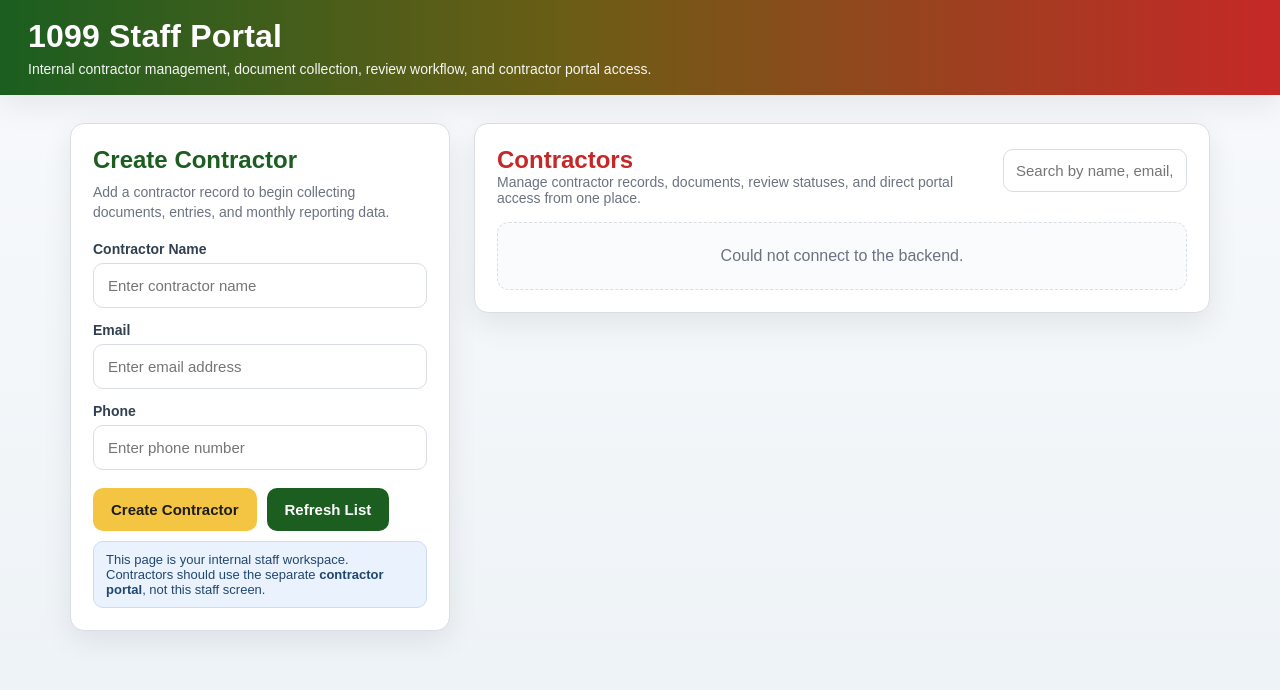
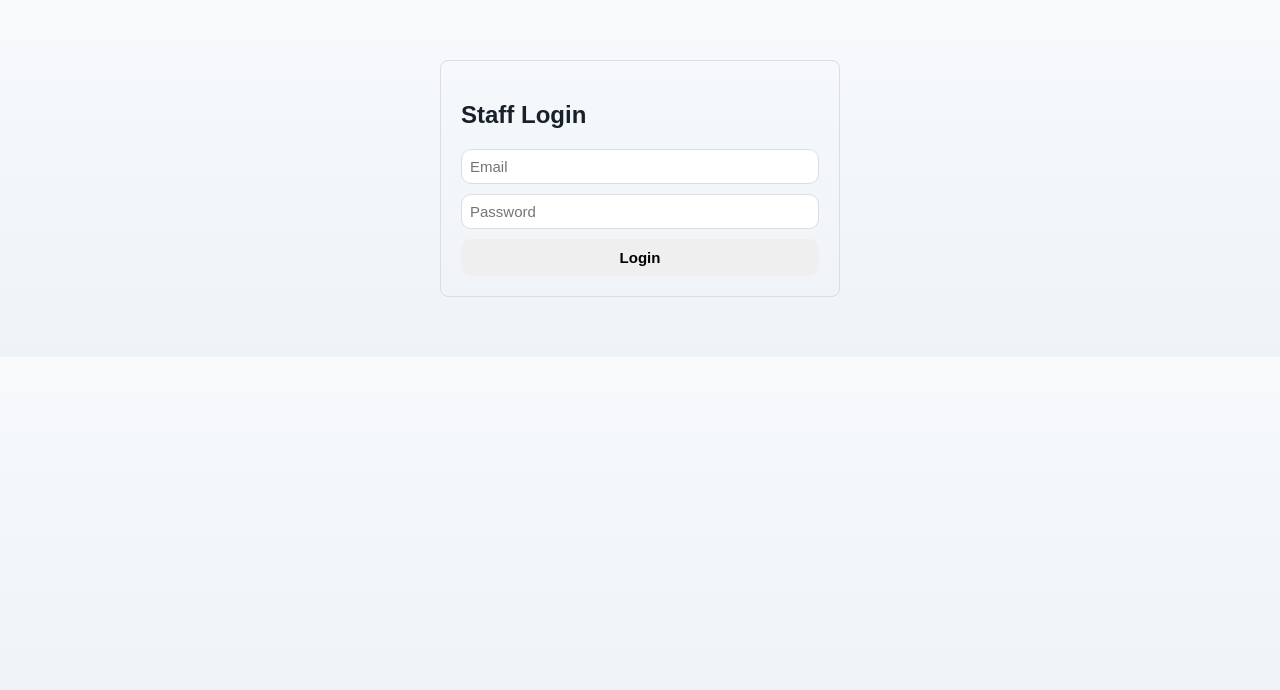
Before and after one commit to 7z4xyn5z2n-art/1099-document-portal, a plain HTML site: page frontend/index.html in a window 1280 px wide. Drawn offline with Linux system fonts and the light colour scheme; no server answers.

Commit message:
Implement staff login functionality
Added a login form with email and password inputs, and implemented the handleLogin function to manage user authentication.

```diff
--- a/frontend/index.html
+++ b/frontend/index.html
@@ -408,6 +408,16 @@
   </style>
 </head>
 <body>
+  <div id="loginContainer" style="max-width:400px;margin:60px auto;padding:20px;border:1px solid #ddd;border-radius:8px;">
+  <h2>Staff Login</h2>
+
+  <input id="loginEmail" placeholder="Email" style="width:100%;margin-bottom:10px;padding:8px;" />
+  <input id="loginPassword" type="password" placeholder="Password" style="width:100%;margin-bottom:10px;padding:8px;" />
+
+  <button onclick="handleLogin()" style="width:100%;padding:10px;">Login</button>
+</div>
+
+  <div id="appContainer" style="display:none;">
   <div class="topbar">
     <h1>1099 Staff Portal</h1>
     <p>Internal contractor management, document collection, review workflow, and contractor portal access.</p>
@@ -549,6 +559,49 @@ function getAuthHeaders(extraHeaders = {}) {
   } catch (err) {
     console.error("Login error:", err);
     alert("Login failed");
+  }
+}
+
+async function handleLogin() {
+  const email = document.getElementById("loginEmail").value;
+  const password = document.getElementById("loginPassword").value;
+
+  if (!email || !password) {
+    alert("Enter email and password");
+    return;
+  }
+
+  try {
+    const res = await fetch(API + "/api/staff/login", {
+      method: "POST",
+      headers: {
+        "Content-Type": "application/json"
+      },
+      body: JSON.stringify({ email, password })
+    });
+
+    const data = await res.json();
+
+    if (!res.ok) {
+      alert(data.error || "Login failed");
+      return;
+    }
+
+    // store user (you already built this earlier)
+    setStoredStaffUser(data.user);
+
+    // hide login
+    document.getElementById("loginContainer").style.display = "none";
+
+    // show app
+    document.getElementById("appContainer").style.display = "block";
+
+    // load data
+    loadContractors();
+
+  } catch (err) {
+    console.error(err);
+    alert("Login error");
   }
 }
 
@@ -1515,7 +1568,19 @@ async function createEntryFromDoc(documentId) {
   }
 }
 
-loadContractors();
+(function initApp() {
+  const user = getStoredStaffUser();
+
+  if (user && user.id) {
+    document.getElementById("loginContainer").style.display = "none";
+    document.getElementById("appContainer").style.display = "block";
+    loadContractors();
+  } else {
+    document.getElementById("loginContainer").style.display = "block";
+    document.getElementById("appContainer").style.display = "none";
+  }
+})();
   </script>
+  </div>
 </body>
 </html>
```
